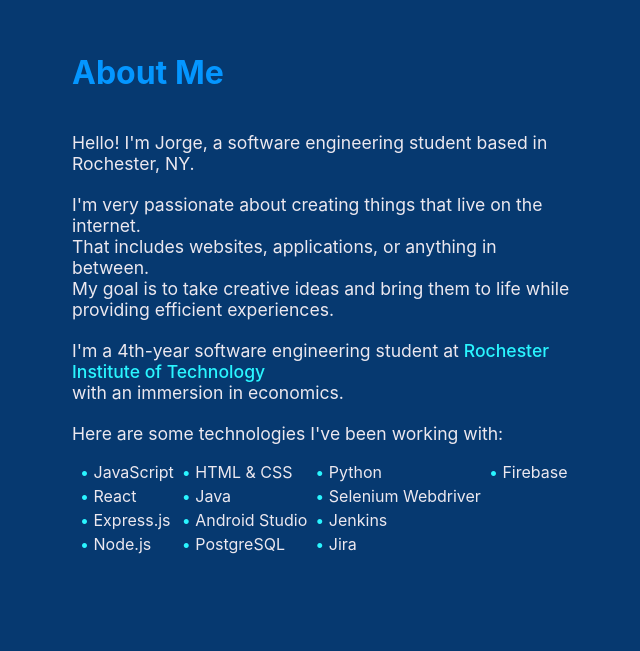
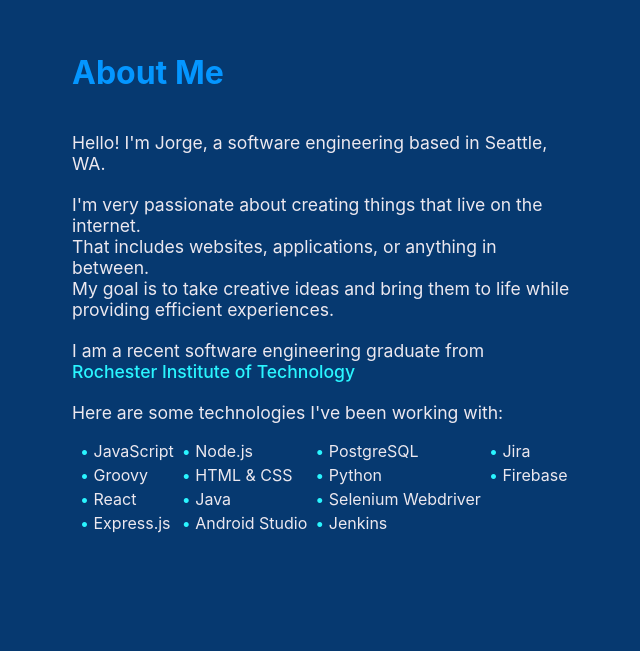
Before and after one commit to JorgeLFigueroa/jorgefigueroa.com-v1, a React (Create React App) app: page / in a window 1280 px wide. Shown: the part 699-1350 px from the top of the page, without its empty margins (56-696 px from the left). Built offline with nearby package versions, Linux system fonts and the light colour scheme.

Commit message:
updated my about component

```diff
--- a/src/Components/About.js
+++ b/src/Components/About.js
@@ -5,6 +5,7 @@ import BulletPoints from './BulletPoints';
 const data = {
   points: [
     'JavaScript',
+    'Groovy',
     'React',
     'Express.js',
     'Node.js',
@@ -25,8 +26,8 @@ export default class About extends Component {
       <Container id="about">
         <h1>About Me</h1>
         <p>
-          Hello! I'm Jorge, a software engineering student based in Rochester,
-          NY.
+          Hello! I'm Jorge, a software engineering based in Seattle,
+          WA.
         </p>
         <p>
           I'm very passionate about creating things that live on the internet.
@@ -37,12 +38,10 @@ export default class About extends Component {
           providing efficient experiences.
         </p>
         <p>
-          I'm a 4th-year software engineering student at{" "}
+          I am a recent software engineering graduate from{" "}
           <a href="https://www.rit.edu/study/software-engineering-bs">
             Rochester Institute of Technology
           </a>
-          <br />
-          with an immersion in economics.
         </p>
         <p>Here are some technologies I've been working with:</p>
         <TechnologiesContainer>
```
